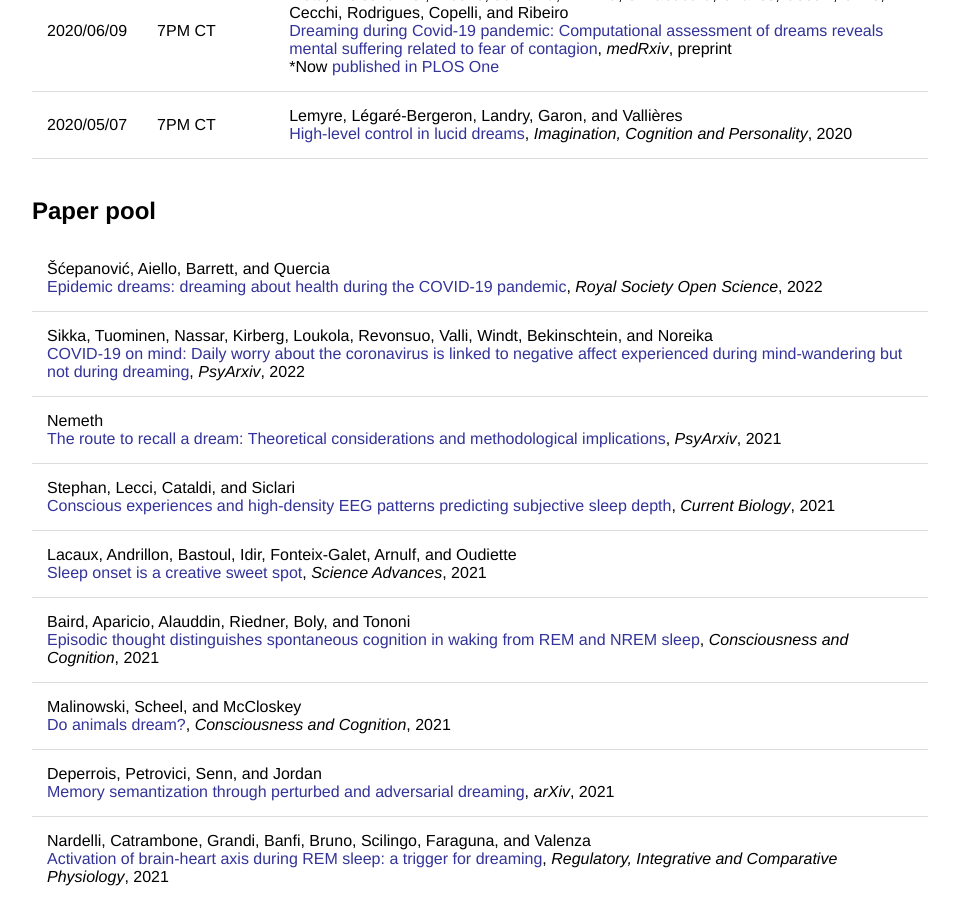
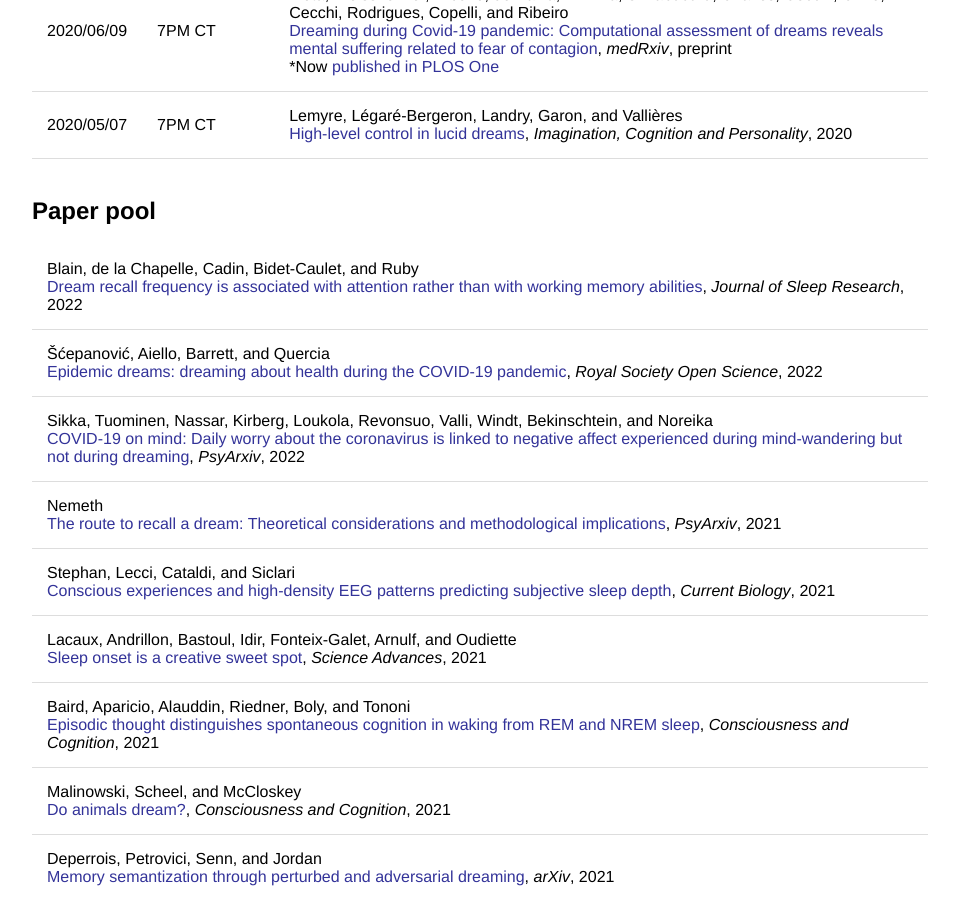
Before and after one commit to remrama/remrama.github.io, a Jekyll site: the page built from drrc/index.html, in a window 1280 px wide and 900 px high, scrolled down 2795 px. Shown: the whole window, without its empty margins (160-1119 px from the left). Built offline with Jekyll 4.4.1, drawn with Linux system fonts in a browser that asks for light colours.

Commit message:
Update index.html

```diff
--- a/drrc/index.html
+++ b/drrc/index.html
@@ -187,6 +187,9 @@ title: DRRC
             <col span="1" style="width: 100%;">
         </colgroup>
         <tr>
+            <td>Blain, de la Chapelle, Cadin, Bidet-Caulet, and Ruby<br><a href="https://doi.org/10.1111/jsr.13557">Dream recall frequency is associated with attention rather than with working memory abilities</a>, <i>Journal of Sleep Research</i>, 2022</td>
+        </tr>
+        <tr>
             <td>Šćepanović, Aiello, Barrett, and Quercia<br><a href="https://doi.org/10.1098/rsos.211080">Epidemic dreams: dreaming about health during the COVID-19 pandemic</a>, <i>Royal Society Open Science</i>, 2022</td>
         </tr>
         <tr>
```
